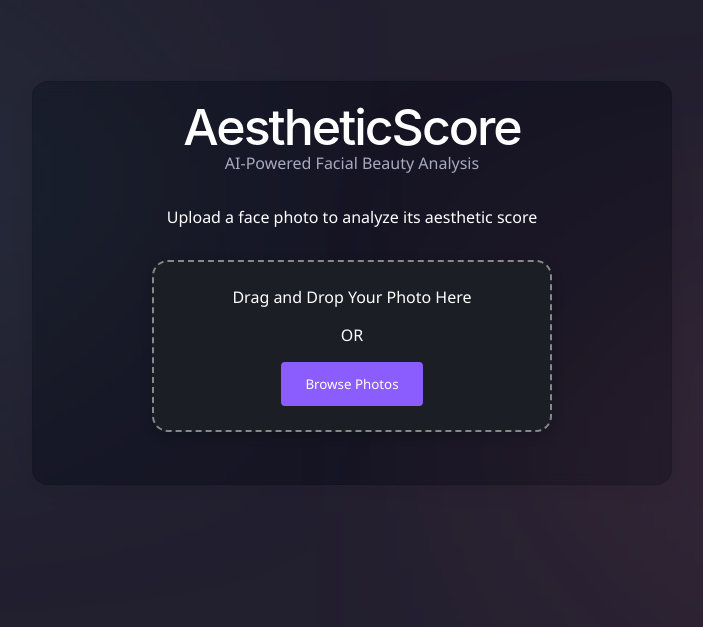
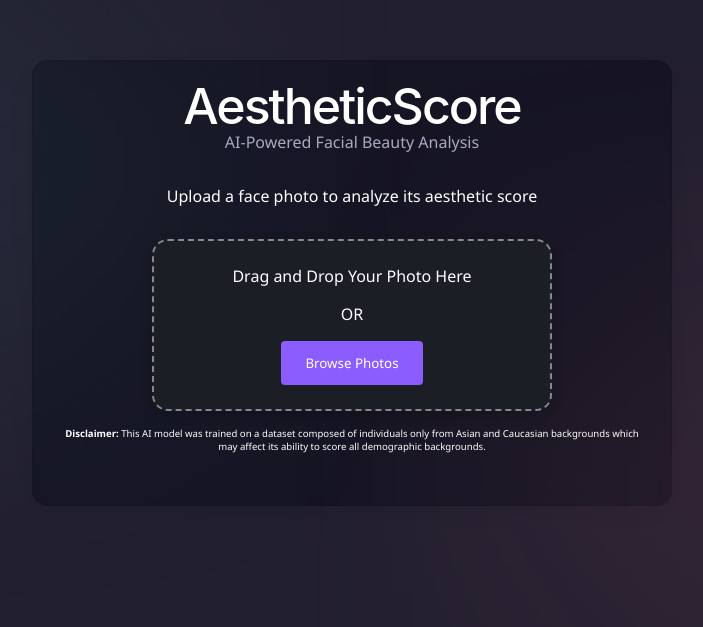
Before and after one commit to andyp4293/AestheticScore, an Angular app in the folder aestheticscore-frontend/: page / in a window 1280 px wide. Shown: the part 117-744 px from the top of the page, without its empty margins (288-991 px from the left). Built offline with nearby package versions, Linux system fonts and the light colour scheme.

Commit message:
Created disclaimer for the project due to the data set being composed of only Asians anc caucasians

```diff
--- a/aestheticscore-frontend/src/app/components/face-upload/face-upload.component.css
+++ b/aestheticscore-frontend/src/app/components/face-upload/face-upload.component.css
@@ -5,8 +5,14 @@
 }
 
 .description {
+  color: white;
   margin-bottom: 2rem;
+}
+
+.disclaimer {
   color: white;
+  margin-top: 1rem;
+  font-size: 0.6rem;
 }
 
 .upload-area {
--- a/aestheticscore-frontend/src/app/components/face-upload/face-upload.component.html
+++ b/aestheticscore-frontend/src/app/components/face-upload/face-upload.component.html
@@ -2,6 +2,7 @@
   <p class="description">
     Upload a face photo to analyze its aesthetic score
   </p>
+
 
   <!-- File upload area -->
   <div class="upload-area"
@@ -40,4 +41,5 @@
   <div class="loading-spinner" *ngIf="isLoading">
     <div class="spinner"></div>
   </div>
+  <p class="disclaimer"><strong>Disclaimer:</strong> This AI model was trained on a dataset composed of individuals only from Asian and Caucasian backgrounds which may affect its ability to score all demographic backgrounds.</p>
 </div>
```
